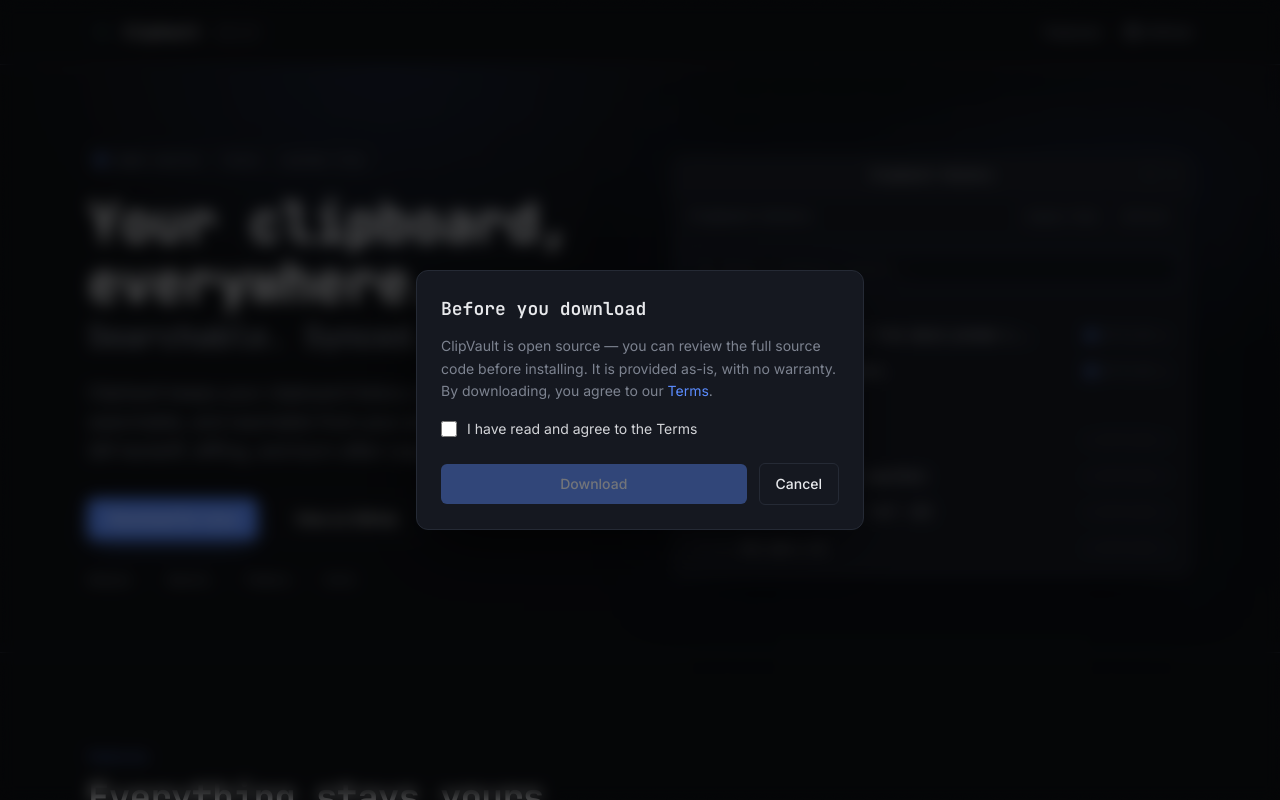
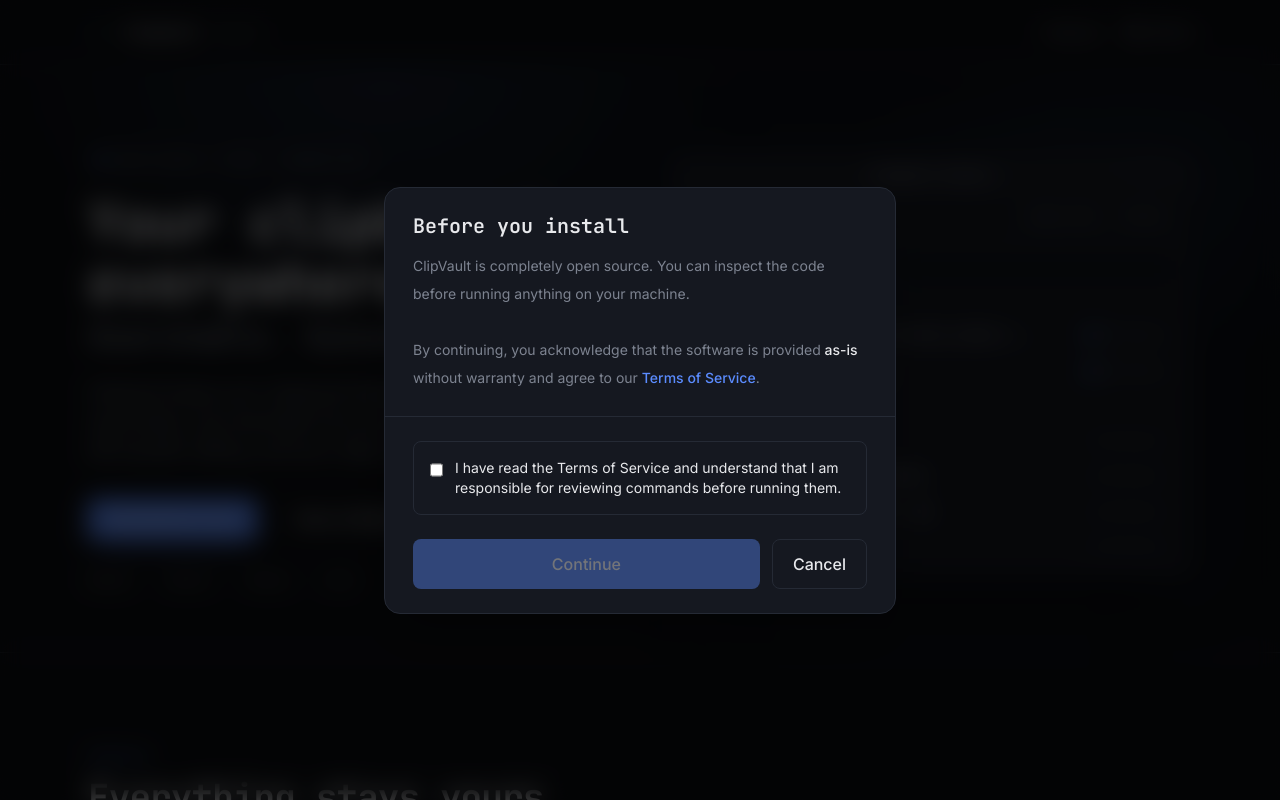
Before and after one commit to estifanosbereket1/clipvault-landing, a Next.js app: page / in a window 1280 px wide. Both pictures are taken after a click on the button "Download for Linux". Shown: the top 800 px of the page. Built offline with nearby package versions, Linux system fonts and the light colour scheme.

Commit message:
feat: added installation command

```diff
--- a/components/download.button.tsx
+++ b/components/download.button.tsx
@@ -2,7 +2,8 @@
 
 import { useState } from "react";
 
-const DOWNLOAD_URL = "#"; // placeholder — real .deb/.AppImage link goes here
+const INSTALL_COMMAND =
+  "curl -fsSL https://raw.githubusercontent.com/estifanosbereket1/clipvault/main/bootstrap.sh | bash";
 
 export default function DownloadButton({
   className = "",
@@ -14,27 +15,45 @@
   const [open, setOpen] = useState(false);
   const [agreed, setAgreed] = useState(false);
   const [submitting, setSubmitting] = useState(false);
+  const [revealed, setRevealed] = useState(false);
+  const [copied, setCopied] = useState(false);
 
-  async function handleDownload() {
+  async function handleAgree() {
     setSubmitting(true);
+
     try {
       const anonymousId = crypto.randomUUID();
+
       await fetch("/api/agree", {
         method: "POST",
-        headers: { "Content-Type": "application/json" },
+        headers: {
+          "Content-Type": "application/json",
+        },
         body: JSON.stringify({ anonymousId }),
       });
     } catch (err) {
-      console.error("Failed to record agreement:", err);
-      // fail open — don't block the download over a logging error
+      console.error(err);
     } finally {
       setSubmitting(false);
+      setRevealed(true);
+    }
+  }
+
+  async function handleCopy() {
+    await navigator.clipboard.writeText(INSTALL_COMMAND);
+    setCopied(true);
+
+    setTimeout(() => {
+      setCopied(false);
+    }, 2000);
+  }
+
+  function handleClose() {
     setOpen(false);
     setAgreed(false);
-      // console.log("Trying to download")
-      window.location.href = "/api/download";
-      // window.location.href = DOWNLOAD_URL;
-    }
+    setSubmitting(false);
+    setRevealed(false);
+    setCopied(false);
   }
 
   return (
@@ -45,59 +64,196 @@
 
       {open && (
         <div
-          className="fixed inset-0 z-50 flex items-center justify-center bg-black/60 backdrop-blur-sm px-4"
-          onClick={() => setOpen(false)}
+          onClick={handleClose}
+          className="fixed inset-0 z-50 flex items-center justify-center bg-black/70 backdrop-blur-md px-4"
         >
           <div
-            className="bg-surface border border-border-color rounded-xl max-w-md w-full p-6 shadow-[0_24px_60px_-16px_rgba(0,0,0,0.7)]"
             onClick={(e) => e.stopPropagation()}
+            className="w-full max-w-lg rounded-2xl border border-border-color bg-surface shadow-2xl"
           >
-            <h3 className="font-display text-lg font-semibold text-foreground mb-3">
-              Before you download
-            </h3>
-            <p className="text-sm text-muted leading-relaxed mb-4">
-              ClipVault is open source — you can review the full source code
-              before installing. It is provided as-is, with no warranty. By
-              downloading, you agree to our{" "}
+            {!revealed ? (
+              <>
+                <div className="border-b border-border-color px-7 py-6">
+                  <h2 className="font-display text-xl font-semibold text-foreground">
+                    Before you install
+                  </h2>
 
+                  <p className="mt-3 text-sm leading-7 text-muted">
+                    ClipVault is completely open source. You can inspect the
+                    code before running anything on your machine.
+                    <br />
+                    <br />
+                    By continuing, you acknowledge that the software is provided
+                    <span className="font-medium text-foreground">
+                      {" "}
+                      as-is
+                    </span>{" "}
+                    without warranty and agree to our{" "}
                     <a
                       href="/terms"
                       target="_blank"
                       rel="noopener noreferrer"
-                className="text-accent hover:underline"
+                      className="font-medium text-accent hover:underline"
                     >
-                Terms
+                      Terms of Service
                     </a>
                     .
                   </p>
+                </div>
 
-            <label className="flex items-start gap-2.5 mb-6 cursor-pointer">
+                <div className="px-7 py-6">
+                  <label className="flex cursor-pointer items-start gap-3 rounded-lg border border-border-color p-4 hover:bg-white/[0.02] transition-colors">
                     <input
                       type="checkbox"
                       checked={agreed}
                       onChange={(e) => setAgreed(e.target.checked)}
-                className="mt-0.5 w-4 h-4 rounded border-border-color bg-background accent-accent"
+                      className="mt-1 h-4 w-4 accent-accent"
                     />
-              <span className="text-sm text-foreground/90">
-                I have read and agree to the Terms
+
+                    <span className="text-sm text-foreground">
+                      I have read the Terms of Service and understand that I am
+                      responsible for reviewing commands before running them.
                     </span>
                   </label>
 
-            <div className="flex items-center gap-3">
+                  <div className="mt-6 flex gap-3">
                     <button
                       disabled={!agreed || submitting}
-                onClick={handleDownload}
-                className="flex-1 bg-accent text-white px-4 py-2.5 rounded-md text-sm font-medium transition-opacity disabled:opacity-40 disabled:cursor-not-allowed hover:bg-accent/90"
+                      onClick={handleAgree}
+                      className="flex-1 rounded-lg bg-accent px-5 py-3 font-medium text-white transition hover:bg-accent/90 disabled:cursor-not-allowed disabled:opacity-40"
                     >
-                {submitting ? "Preparing…" : "Download"}
+                      {submitting ? "One moment..." : "Continue"}
                     </button>
+
                     <button
-                onClick={() => setOpen(false)}
-                className="px-4 py-2.5 rounded-md text-sm font-medium border border-border-color hover:bg-white/[0.03] transition-colors"
+                      onClick={handleClose}
+                      className="rounded-lg border border-border-color px-5 py-3 font-medium transition hover:bg-white/[0.03]"
                     >
                       Cancel
                     </button>
                   </div>
+                </div>
+              </>
+            ) : (
+              <>
+                <div className="border-b border-border-color px-7 py-6">
+                  <h2 className="font-display text-xl font-semibold text-foreground">
+                    Install ClipVault
+                  </h2>
+
+                  <p className="mt-3 text-sm leading-7 text-muted">
+                    Copy the command below and paste it into your terminal.
+                    <br />
+                    The installer downloads the latest version and walks you
+                    through each installation step.
+                  </p>
+                </div>
+
+                <div className="px-7 py-6">
+                  {/* Terminal */}
+                  <div className="overflow-hidden rounded-xl border border-white/10 bg-[#0d1117] shadow-inner">
+                    {/* Header */}
+                    <div className="flex items-center justify-between border-b border-white/10 px-4 py-3">
+                      <div className="flex items-center gap-2">
+                        <span className="h-3 w-3 rounded-full bg-red-500" />
+                        <span className="h-3 w-3 rounded-full bg-yellow-500" />
+                        <span className="h-3 w-3 rounded-full bg-green-500" />
+
+                        <span className="ml-2 text-xs font-medium text-zinc-400">
+                          Terminal
+                        </span>
+                      </div>
+
+                      <button
+                        onClick={handleCopy}
+                        className={`flex items-center gap-2 rounded-md px-3 py-1.5 text-xs font-medium transition-all duration-200 ${
+                          copied
+                            ? "bg-green-500/15 text-green-400"
+                            : "bg-white/5 text-zinc-300 hover:bg-white/10"
+                        }`}
+                      >
+                        {copied ? (
+                          <>
+                            <svg
+                              className="h-4 w-4"
+                              viewBox="0 0 20 20"
+                              fill="currentColor"
+                            >
+                              <path
+                                fillRule="evenodd"
+                                clipRule="evenodd"
+                                d="M16.704 5.29a1 1 0 010 1.42l-8 8a1 1 0 01-1.415 0l-4-4a1 1 0 111.414-1.41L8 12.586l7.296-7.296a1 1 0 011.408 0z"
+                              />
+                            </svg>
+                            Copied
+                          </>
+                        ) : (
+                          <>
+                            <svg
+                              className="h-4 w-4"
+                              viewBox="0 0 24 24"
+                              fill="none"
+                              stroke="currentColor"
+                              strokeWidth={2}
+                            >
+                              <rect
+                                x="9"
+                                y="9"
+                                width="13"
+                                height="13"
+                                rx="2"
+                              />
+                              <path d="M5 15H4a2 2 0 01-2-2V4a2 2 0 012-2h9a2 2 0 012 2v1" />
+                            </svg>
+                            Copy
+                          </>
+                        )}
+                      </button>
+                    </div>
+
+                    {/* Command */}
+                    <div className="overflow-x-auto p-5">
+                      <code className="flex items-center gap-3 whitespace-nowrap font-mono text-sm text-zinc-100">
+                        <span className="select-none text-green-400">$</span>
+
+                        <span>{INSTALL_COMMAND}</span>
+                      </code>
+                    </div>
+                  </div>
+
+                  <div className="mt-5 rounded-lg border border-blue-500/20 bg-blue-500/5 p-4">
+                    <div className="flex gap-3">
+                      <svg
+                        className="mt-0.5 h-5 w-5 flex-shrink-0 text-blue-400"
+                        viewBox="0 0 24 24"
+                        fill="currentColor"
+                      >
+                        <path d="M12 2a10 10 0 100 20 10 10 0 000-20zm1 15h-2v-2h2v2zm0-4h-2V7h2v6z" />
+                      </svg>
+
+                      <div>
+                        <p className="text-sm font-medium text-blue-300">
+                          Security Tip
+                        </p>
+
+                        <p className="mt-1 text-sm leading-6 text-blue-200/80">
+                          Always review commands before executing them. Since
+                          ClipVault is open source, you can inspect the install
+                          script and source code on GitHub before running it.
+                        </p>
+                      </div>
+                    </div>
+                  </div>
+
+                  <button
+                    onClick={handleClose}
+                    className="mt-6 w-full rounded-lg border border-border-color py-3 font-medium transition hover:bg-white/[0.03]"
+                  >
+                    Done
+                  </button>
+                </div>
+              </>
+            )}
           </div>
         </div>
       )}
```
Lines whose indentation alone changed are shown as unchanged.
